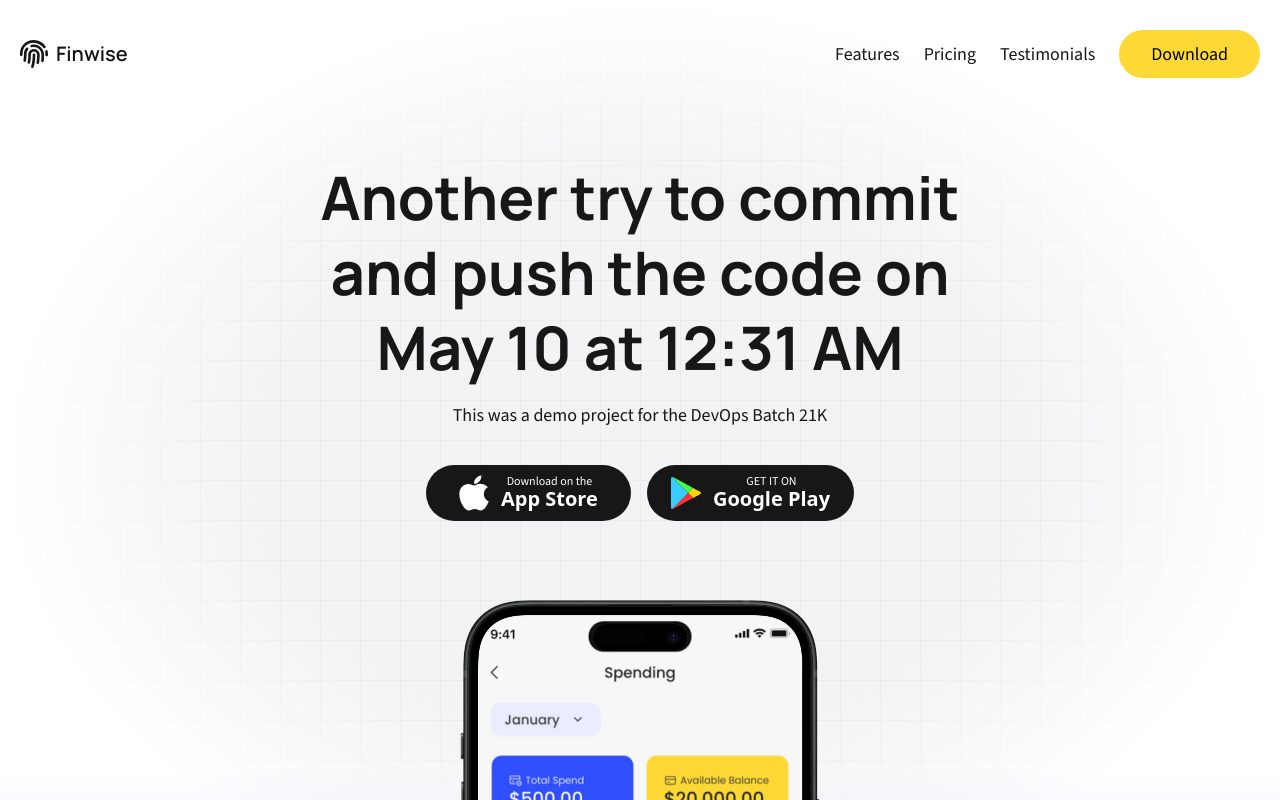
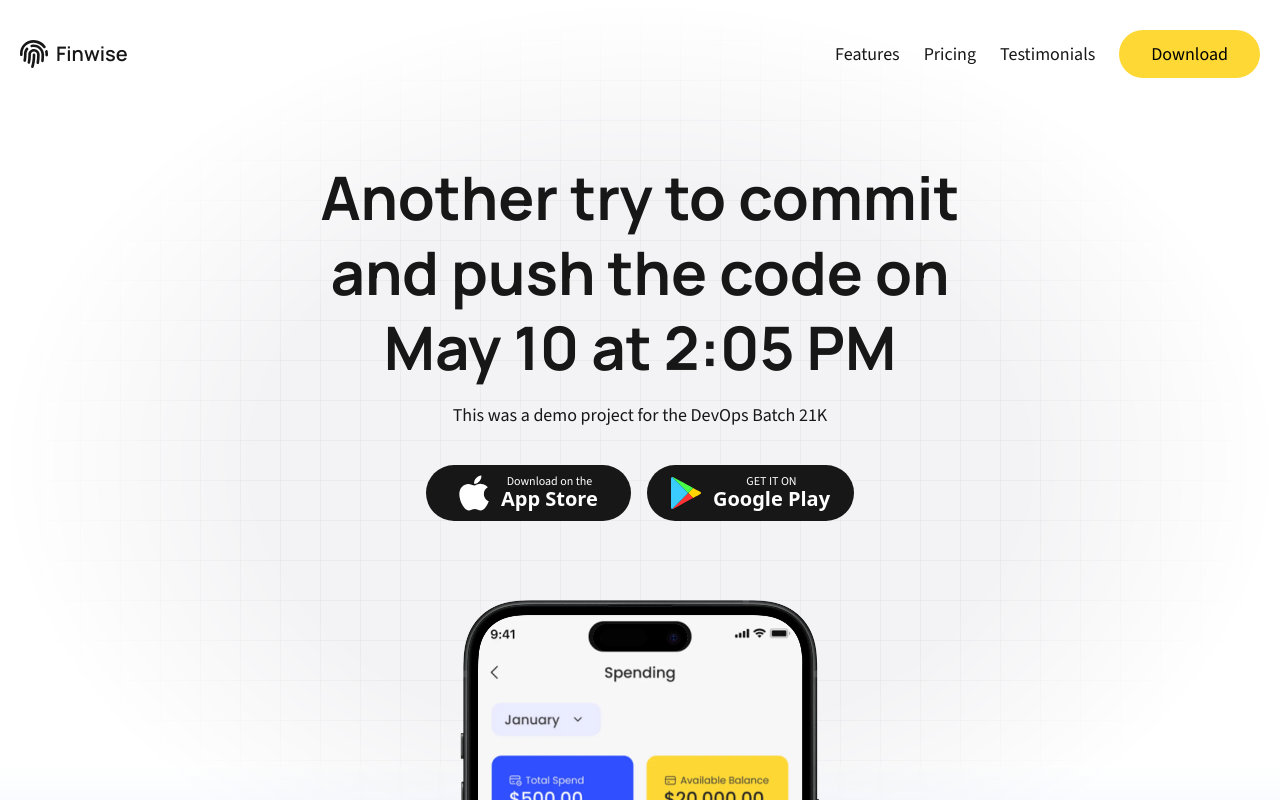
Before and after one commit to sareemfarooqui10/DevOps, a Next.js app: page / in a window 1280 px wide. Shown: the top 800 px of the page. Built offline with nearby package versions, Linux system fonts and the light colour scheme.

Commit message:
Change to footer and header

```diff
--- a/src/data/footer.ts
+++ b/src/data/footer.ts
@@ -7,7 +7,7 @@ export const footerDetails: {
     telephone: string;
     socials: ISocials;
 } = {
-    subheading: "Empowering businesses with cutting-edge financial technology solutions.",
+    subheading: "About to graduate from FAST NUCES KHI",
     quickLinks: [
         {
             text: "Features",
@@ -22,7 +22,7 @@ export const footerDetails: {
             url: "#testimonials"
         }
     ],
-    email: 'address@yoursite.com',
+    email: 'k213381@nu.edu.pk',
     telephone: '+1 (123) 456-7890',
     socials: {
         // github: 'https://github.com',
--- a/src/data/hero.ts
+++ b/src/data/hero.ts
@@ -1,5 +1,5 @@
 export const heroDetails = {
-    heading: 'Another try to commit and push the code on May 10 at 12:31 AM',
+    heading: 'Another try to commit and push the code on May 10 at 2:05 PM',
     subheading: 'This was a demo project for the DevOps Batch 21K',
     centerImageSrc: '/images/hero-mockup.webp',
 }
```
